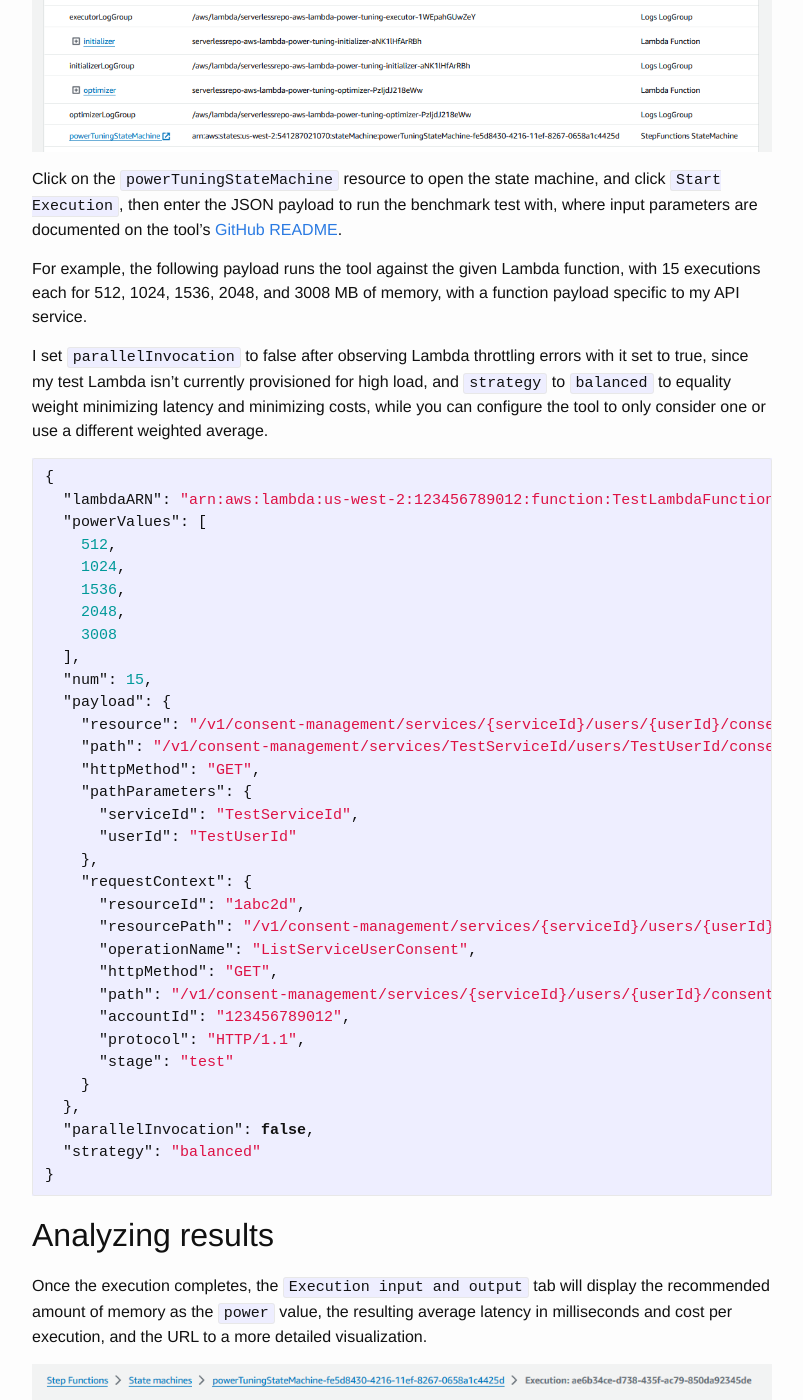
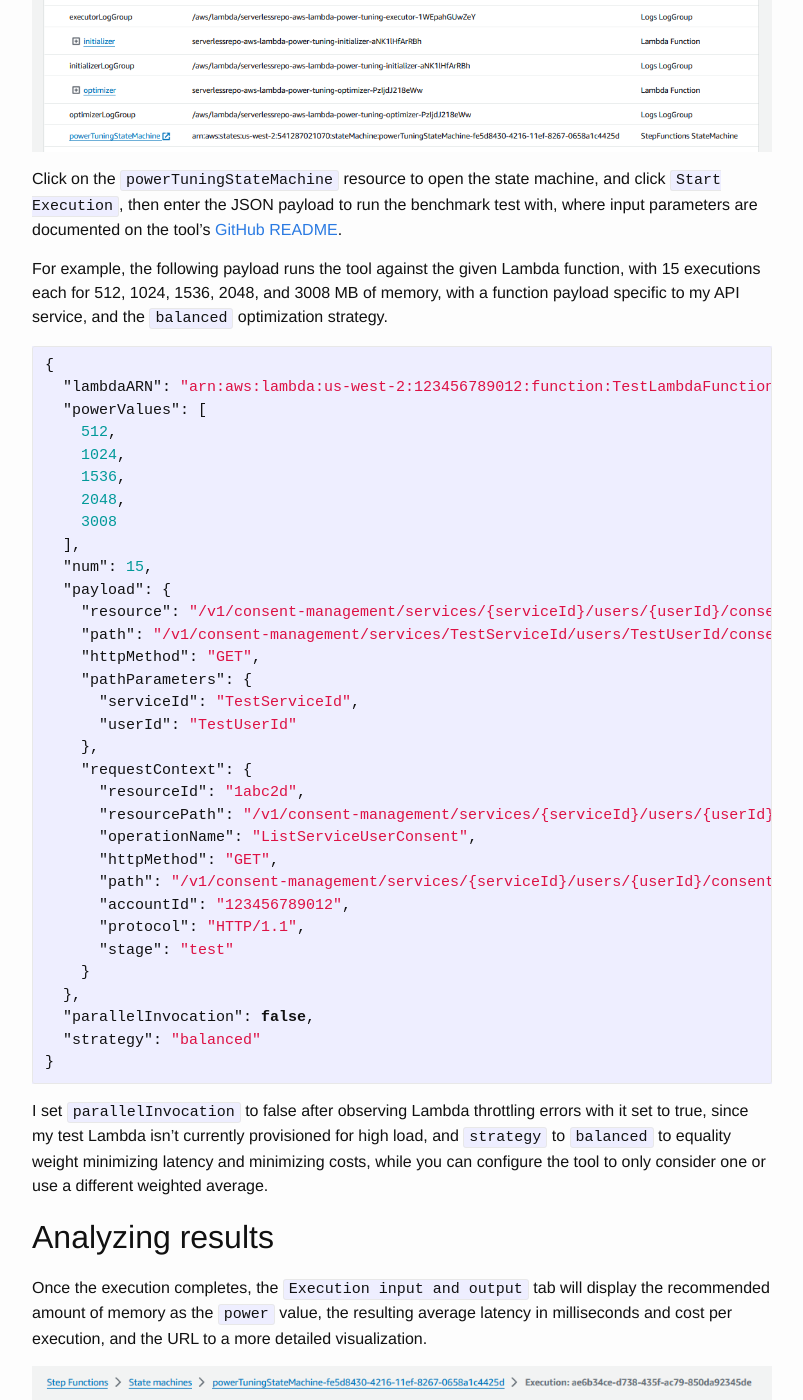
Before and after one commit to msayson/msayson.github.io, a Jekyll site: the page built from _posts/2024-07-14-lambda-power-tuning.markdown, in a window 1280 px wide and 1400 px high, scrolled down 1869 px. Shown: the whole window, without its empty margins (238-1041 px from the left). Built offline with Jekyll 4.4.1, drawn with Linux system fonts in a browser that asks for light colours; some of the changed lines change nothing that is shown; some of the changed text lies outside the part shown.

Commit message:
Wording updates

````diff
--- a/_posts/2024-07-14-lambda-power-tuning.markdown
+++ b/_posts/2024-07-14-lambda-power-tuning.markdown
@@ -34,9 +34,7 @@ This will create an AWS Lambda Application that encapsulates all the infrastruct
 
 Click on the `powerTuningStateMachine` resource to open the state machine, and click `Start Execution`, then enter the JSON payload to run the benchmark test with, where input parameters are documented on the tool's [GitHub README](https://github.com/alexcasalboni/aws-lambda-power-tuning).
 
-For example, the following payload runs the tool against the given Lambda function, with 15 executions each for 512, 1024, 1536, 2048, and 3008 MB of memory, with a function payload specific to my API service.
-
-I set `parallelInvocation` to false after observing Lambda throttling errors with it set to true, since my test Lambda isn't currently provisioned for high load, and `strategy` to `balanced` to equality weight minimizing latency and minimizing costs, while you can configure the tool to only consider one or use a different weighted average.
+For example, the following payload runs the tool against the given Lambda function, with 15 executions each for 512, 1024, 1536, 2048, and 3008 MB of memory, with a function payload specific to my API service, and the `balanced` optimization strategy.
 
 ```json
 {
@@ -72,6 +70,8 @@ I set `parallelInvocation` to false after observing Lambda throttling errors wit
   "strategy": "balanced"
 }
 ```
+
+I set `parallelInvocation` to false after observing Lambda throttling errors with it set to true, since my test Lambda isn't currently provisioned for high load, and `strategy` to `balanced` to equality weight minimizing latency and minimizing costs, while you can configure the tool to only consider one or use a different weighted average.
 
 ## Analyzing results
 
@@ -114,7 +114,7 @@ You can see a more detailed table view of the underlying data by going to the st
 
 ## Tear-down
 
-When you no longer need the tool, you can open the AWS CloudFormation console and delete the `serverlessrepo-aws-lambda-power-tuning` CloudFormation template.
+When you no longer need the tool, you can open the AWS CloudFormation console and delete the `serverlessrepo-aws-lambda-power-tuning` CloudFormation stack.
 
 ## Outcome
 
````
